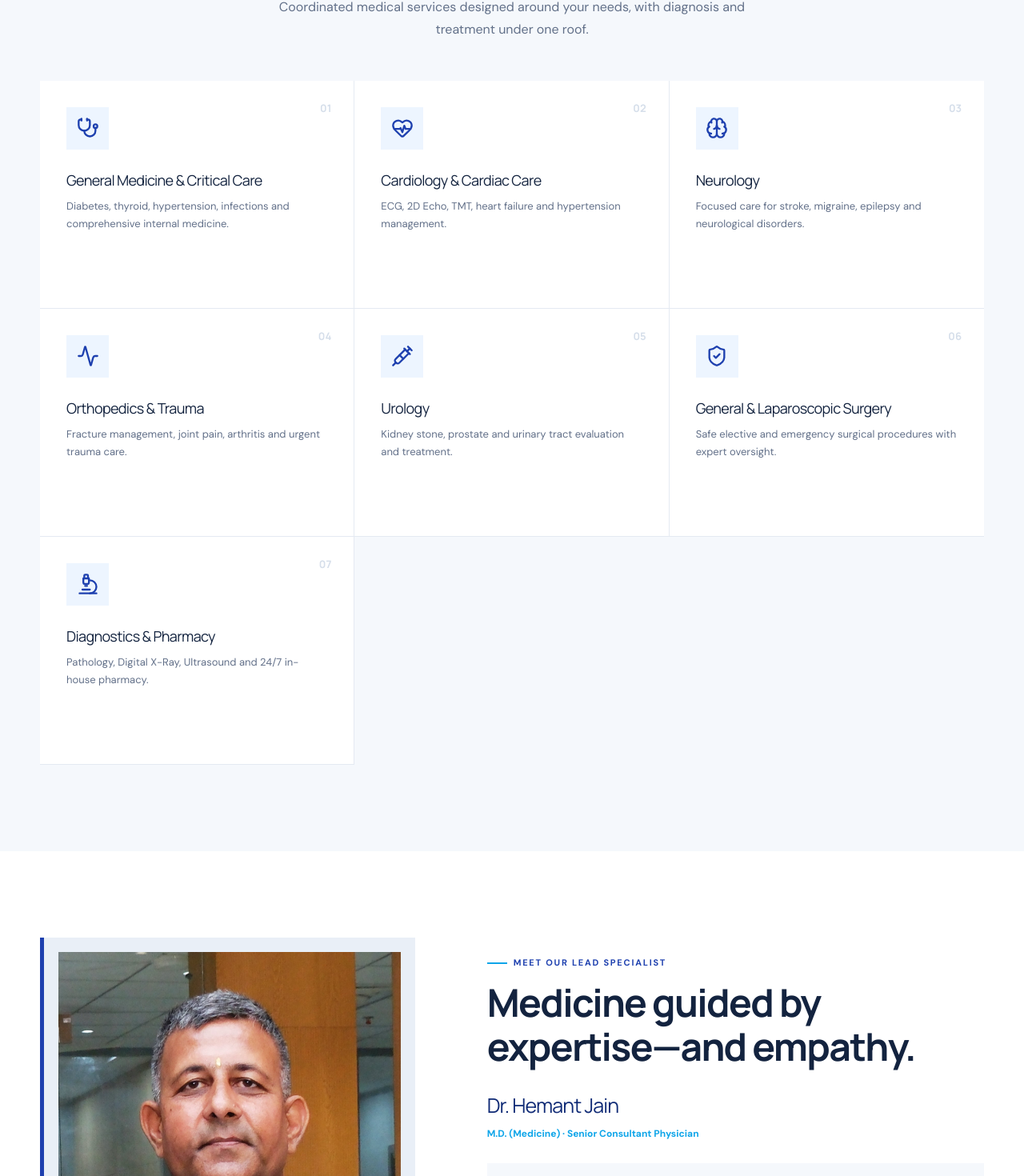
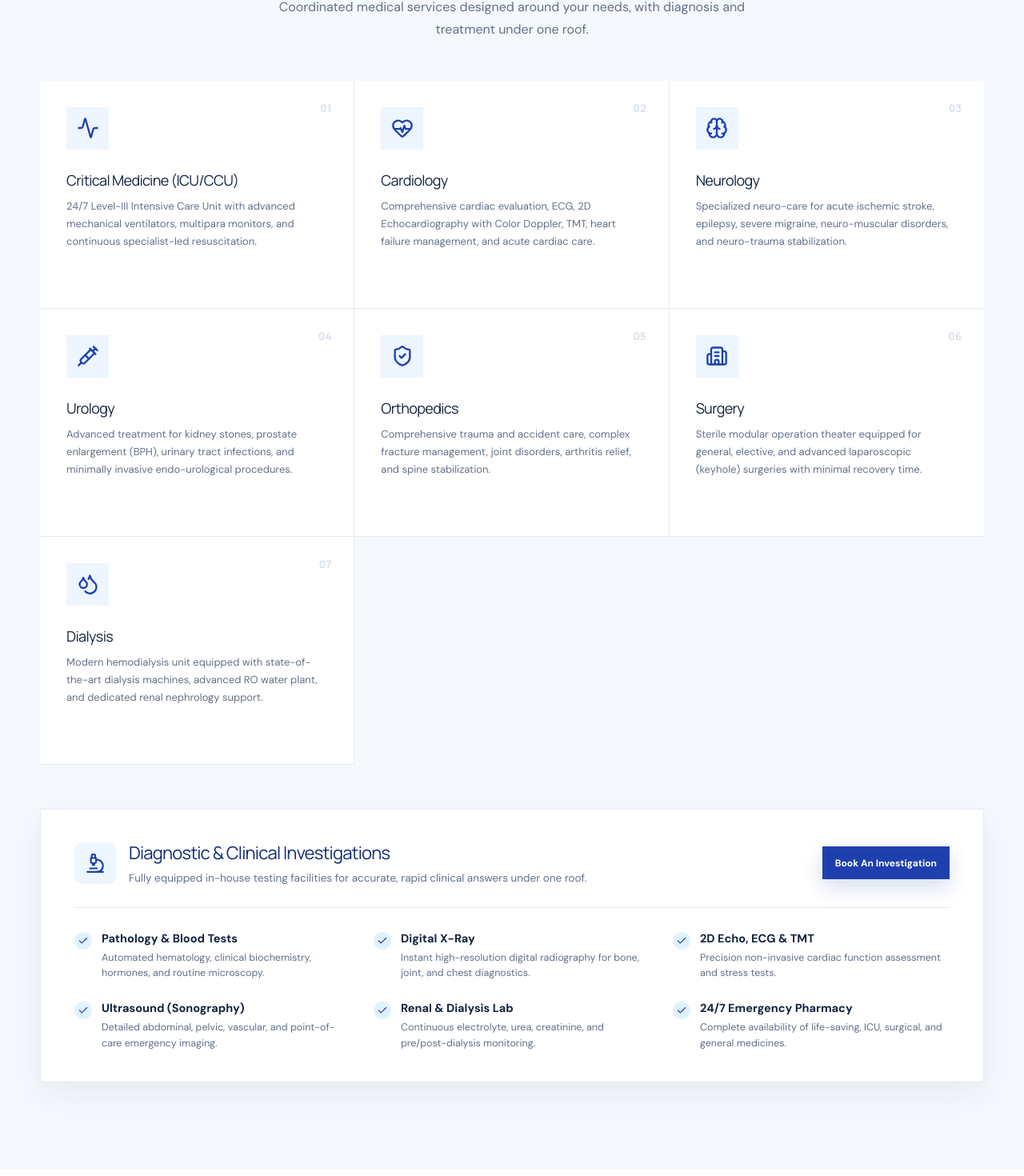
Before and after one commit to Shankarsuthar27/jay-shree-hospital, a React (Vite) app: page / in a window 1280 px wide. Shown: the part 2093-3563 px from the top of the page at 80% size. Built offline with nearby package versions, Linux system fonts and the light colour scheme; the HTML template or start-up script is replaced by a standard one.

Commit message:
feat: update specialties and add in-house investigations suite

```diff
--- a/src/App.tsx
+++ b/src/App.tsx
@@ -14,6 +14,7 @@ import {
   Check,
   ChevronRight,
   Clock3,
+  Droplets,
   Globe,
   HeartPulse,
   Mail,
@@ -36,13 +37,14 @@ const MAP_URL =
   'https://www.google.com/maps/place/Jayshree+hospital+jalore/@25.3447214,72.621866,4239m/data=!3m1!1e3!4m6!3m5!1s0x3943010063623da3:0xd778975d9fa48ace!8m2!3d25.3470334!4d72.6258287!16s%2Fg%2F11n3pxg5z9?authuser=0&entry=ttu'
 const PHONE = 'tel:+919999999999'
 const departments = [
-  'General Medicine & Critical Care',
+  'Critical Medicine (ICU/CCU)',
   'Cardiology',
   'Neurology',
-  'Orthopedics & Trauma',
   'Urology',
-  'General & Laparoscopic Surgery',
-  'Advanced Diagnostics',
+  'Orthopedics',
+  'Surgery',
+  'Dialysis',
+  'Investigations & Diagnostics',
 ]
 
 function Logo({ light = false }: { light?: boolean }) {
@@ -280,23 +282,71 @@ function About() {
 }
 
 const specialties = [
-  [Stethoscope, 'General Medicine & Critical Care', 'Diabetes, thyroid, hypertension, infections and comprehensive internal medicine.'],
-  [HeartPulse, 'Cardiology & Cardiac Care', 'ECG, 2D Echo, TMT, heart failure and hypertension management.'],
-  [Brain, 'Neurology', 'Focused care for stroke, migraine, epilepsy and neurological disorders.'],
-  [Activity, 'Orthopedics & Trauma', 'Fracture management, joint pain, arthritis and urgent trauma care.'],
-  [Syringe, 'Urology', 'Kidney stone, prostate and urinary tract evaluation and treatment.'],
-  [ShieldCheck, 'General & Laparoscopic Surgery', 'Safe elective and emergency surgical procedures with expert oversight.'],
-  [Microscope, 'Diagnostics & Pharmacy', 'Pathology, Digital X-Ray, Ultrasound and 24/7 in-house pharmacy.'],
+  [
+    Activity,
+    'Critical Medicine (ICU/CCU)',
+    '24/7 Level-III Intensive Care Unit with advanced mechanical ventilators, multipara monitors, and continuous specialist-led resuscitation.',
+  ],
+  [
+    HeartPulse,
+    'Cardiology',
+    'Comprehensive cardiac evaluation, ECG, 2D Echocardiography with Color Doppler, TMT, heart failure management, and acute cardiac care.',
+  ],
+  [
+    Brain,
+    'Neurology',
+    'Specialized neuro-care for acute ischemic stroke, epilepsy, severe migraine, neuro-muscular disorders, and neuro-trauma stabilization.',
+  ],
+  [
+    Syringe,
+    'Urology',
+    'Advanced treatment for kidney stones, prostate enlargement (BPH), urinary tract infections, and minimally invasive endo-urological procedures.',
+  ],
+  [
+    ShieldCheck,
+    'Orthopedics',
+    'Comprehensive trauma and accident care, complex fracture management, joint disorders, arthritis relief, and spine stabilization.',
+  ],
+  [
+    Building2,
+    'Surgery',
+    'Sterile modular operation theater equipped for general, elective, and advanced laparoscopic (keyhole) surgeries with minimal recovery time.',
+  ],
+  [
+    Droplets,
+    'Dialysis',
+    'Modern hemodialysis unit equipped with state-of-the-art dialysis machines, advanced RO water plant, and dedicated renal nephrology support.',
+  ],
+]
+
+const investigations = [
+  { name: 'Pathology & Blood Tests', desc: 'Automated hematology, clinical biochemistry, hormones, and routine microscopy.' },
+  { name: 'Digital X-Ray', desc: 'Instant high-resolution digital radiography for bone, joint, and chest diagnostics.' },
+  { name: '2D Echo, ECG & TMT', desc: 'Precision non-invasive cardiac function assessment and stress tests.' },
+  { name: 'Ultrasound (Sonography)', desc: 'Detailed abdominal, pelvic, vascular, and point-of-care emergency imaging.' },
+  { name: 'Renal & Dialysis Lab', desc: 'Continuous electrolyte, urea, creatinine, and pre/post-dialysis monitoring.' },
+  { name: '24/7 Emergency Pharmacy', desc: 'Complete availability of life-saving, ICU, surgical, and general medicines.' },
 ]
 
 function Specialties() {
   return (
     <section className="section specialties" id="specialties">
       <div className="shell">
-        <SectionTitle eyebrow="Centres of Excellence" title="Specialist expertise. One trusted address." text="Coordinated medical services designed around your needs, with diagnosis and treatment under one roof." center />
+        <SectionTitle
+          eyebrow="Specialities & Investigations"
+          title="Specialist expertise. One trusted address."
+          text="Coordinated medical services designed around your needs, with diagnosis and treatment under one roof."
+          center
+        />
         <div className="specialty-grid">
           {specialties.map(([Icon, title, text], i) => (
-            <motion.article key={title as string} initial={{ opacity: 0, y: 18 }} whileInView={{ opacity: 1, y: 0 }} viewport={{ once: true }} transition={{ delay: i * .05 }}>
+            <motion.article
+              key={title as string}
+              initial={{ opacity: 0, y: 18 }}
+              whileInView={{ opacity: 1, y: 0 }}
+              viewport={{ once: true }}
+              transition={{ delay: i * 0.05 }}
+            >
               <span className="specialty-icon"><Icon size={28} /></span>
               <span className="card-number">0{i + 1}</span>
               <h3>{title as string}</h3>
@@ -304,6 +354,30 @@ function Specialties() {
               <a href="#appointment">Request consultation <ArrowRight size={16} /></a>
             </motion.article>
           ))}
+        </div>
+
+        <div className="investigations-box">
+          <div className="investigations-header">
+            <div className="investigations-title">
+              <span className="investigations-icon"><Microscope size={26} /></span>
+              <div>
+                <h3>Diagnostic & Clinical Investigations</h3>
+                <p>Fully equipped in-house testing facilities for accurate, rapid clinical answers under one roof.</p>
+              </div>
+            </div>
+            <a href="#appointment" className="button button-small">Book An Investigation</a>
+          </div>
+          <div className="investigations-grid">
+            {investigations.map((item) => (
+              <div key={item.name} className="investigation-item">
+                <span className="investigation-check"><Check size={14} /></span>
+                <div>
+                  <b>{item.name}</b>
+                  <p>{item.desc}</p>
+                </div>
+              </div>
+            ))}
+          </div>
         </div>
       </div>
     </section>
@@ -501,7 +575,7 @@ function Footer() {
       <div className="shell footer-grid">
         <div><Logo light /><p>Ethical, accessible and compassionate healthcare for Jalore and surrounding communities.</p><div className="socials"><a href="#" aria-label="Website"><Globe /></a><a href="#" aria-label="Photo gallery"><Camera /></a><a href="#" aria-label="WhatsApp"><MessageCircle /></a></div></div>
         <div><h4>Quick links</h4>{[['Home','/'],['About Us','/#about'],['Our Doctor','/#doctor'],['Photo Gallery','/gallery'],['Contact Us','/contact'],['Book Appointment','/#appointment']].map(([x,h])=><a key={x} href={h}>{x}</a>)}</div>
-        <div><h4>Our specialties</h4>{['General Medicine','Cardiology','Neurology','Orthopedics','Urology','General Surgery','Diagnostics & Pharmacy'].map(x=><a key={x} href="/#specialties">{x}</a>)}</div>
+        <div><h4>Our specialties</h4>{['Critical Medicine (ICU/CCU)','Cardiology','Neurology','Urology','Orthopedics','Surgery','Dialysis','Investigations'].map(x=><a key={x} href="/#specialties">{x}</a>)}</div>
         <div><h4>Contact & location</h4><p className="footer-contact"><MapPin />Manpura Colony, Shivaji Nagar Colony, Jalore, Rajasthan 343001</p><p className="footer-contact"><Mail />info@jayshreehospital.in</p><a className="map-link" href={MAP_URL} target="_blank" rel="noreferrer">View on Google Maps <ArrowUpRight size={16} /></a></div>
       </div>
       <div className="footer-bottom"><div className="shell"><span>© 2025 JayShree Hospital Jalore. All Rights Reserved.</span><span>Coordinates: 25.3470334, 72.6258287</span></div></div>
--- a/src/index.css
+++ b/src/index.css
@@ -122,6 +122,17 @@ a { color: inherit; text-decoration: none; }
 .specialty-grid p { margin: 0; color: var(--muted); font-size: 13px; line-height: 1.7; }
 .specialty-grid a { position: absolute; bottom: 26px; display: flex; align-items: center; gap: 7px; color: var(--blue); font-size: 12px; font-weight: 700; opacity: 0; transform: translateY(5px); transition: .2s; }
 .specialty-grid article:hover a { opacity: 1; transform: none; }
+.investigations-box { margin-top: 55px; background: white; border: 1px solid var(--line); box-shadow: 0 15px 40px rgba(18, 38, 72, 0.06); padding: 38px 42px; }
+.investigations-header { display: flex; align-items: center; justify-content: space-between; gap: 24px; padding-bottom: 26px; border-bottom: 1px solid var(--line); margin-bottom: 28px; }
+.investigations-title { display: flex; align-items: center; gap: 16px; }
+.investigations-icon { width: 52px; height: 52px; border-radius: 10px; background: #edf5ff; color: var(--blue); display: grid; place-items: center; flex-shrink: 0; }
+.investigations-title h3 { margin: 0 0 5px; font-size: 22px; color: var(--blue-dark); }
+.investigations-title p { margin: 0; color: var(--muted); font-size: 13.5px; }
+.investigations-grid { display: grid; grid-template-columns: repeat(3, 1fr); gap: 24px 28px; }
+.investigation-item { display: flex; align-items: flex-start; gap: 12px; }
+.investigation-check { width: 22px; height: 22px; border-radius: 50%; background: #e0f2fe; color: var(--blue); display: grid; place-items: center; flex-shrink: 0; margin-top: 2px; }
+.investigation-item b { display: block; font-size: 14.5px; color: var(--ink); margin-bottom: 3px; }
+.investigation-item p { margin: 0; font-size: 12.5px; color: var(--muted); line-height: 1.55; }
 .doctor-section { background: #fff; }
 .doctor-grid { display: grid; grid-template-columns: .86fr 1.14fr; gap: 90px; align-items: center; }
 .doctor-photo { min-height: 590px; position: relative; padding: 18px; background: #e9eff7; border-left: 5px solid var(--blue); }
@@ -292,13 +303,14 @@ footer { background: #09162d; color: #9baac0; padding-top: 75px; }
   .doctor-photo { max-width: 560px; }.doctor-badge { right: -10px; }
   .why-grid, .contact-cards { grid-template-columns: 1fr 1fr; }.why-grid article:nth-child(2){border-right:0}.why-grid article:nth-child(-n+2){border-bottom:1px solid var(--line)}
   .review-grid { grid-template-columns: 1fr; }.review-grid p { min-height: auto; }
+  .investigations-header { flex-direction: column; align-items: flex-start; gap: 18px; }.investigations-grid { grid-template-columns: 1fr 1fr; }.investigations-box { padding: 28px 22px; }
   .footer-grid { grid-template-columns: 1fr 1fr; }.gallery-grid { grid-template-columns: 1fr 1fr; }.contact-cards article:last-child{grid-column:1/-1}
 }
 @media (max-width: 540px) {
   .utility-group span { display: none; }.utility { font-size: 10px; }.logo-copy b { font-size: 16px; }.logo-img { height: 42px; max-width: 40px; }
   .hero { height: 660px; }.hero h1 { font-size: 38px; }.hero-badge { font-size: 8px; }.hero-buttons { flex-direction: column; align-items: stretch; width: 100%; max-width: 310px; }
   .hero-controls { display: none; }.quick-grid { grid-template-columns: 1fr; }.quick-grid > a { min-height: 100px; border-right: 0; }
-  .section-title h2, .appointment-copy h2 { font-size: 33px; }.about-images { height: 380px; }.about-main { height: 315px; width: 92%; }.about-small { height: 160px; }.experience { width: 160px; left: 0; bottom: 0; }.emergency-photo-card img { height: 260px; }.emergency-cta-group { flex-direction: column; align-items: stretch; }
+  .section-title h2, .appointment-copy h2 { font-size: 33px; }.about-images { height: 380px; }.about-main { height: 315px; width: 92%; }.about-small { height: 160px; }.experience { width: 160px; left: 0; bottom: 0; }.emergency-photo-card img { height: 260px; }.emergency-cta-group { flex-direction: column; align-items: stretch; }.investigations-grid { grid-template-columns: 1fr; }
   .check-list { grid-template-columns: 1fr; }.stats { margin-top: 60px; }.stats div { padding: 20px 8px; flex-direction: column; gap: 4px; text-align:center}.stats span{max-width:none}
   .specialty-grid { grid-template-columns: 1fr; }.specialty-grid article { border-right:0!important}.specialty-grid a{opacity:1;transform:none}
   .doctor-photo { min-height: 470px; padding: 10px; }.doctor-photo img { height: 450px; }.doctor-badge { width: 190px; bottom: 15px; }.doctor-copy blockquote { padding-left: 25px; }.doctor-copy blockquote svg { display:none}
```
